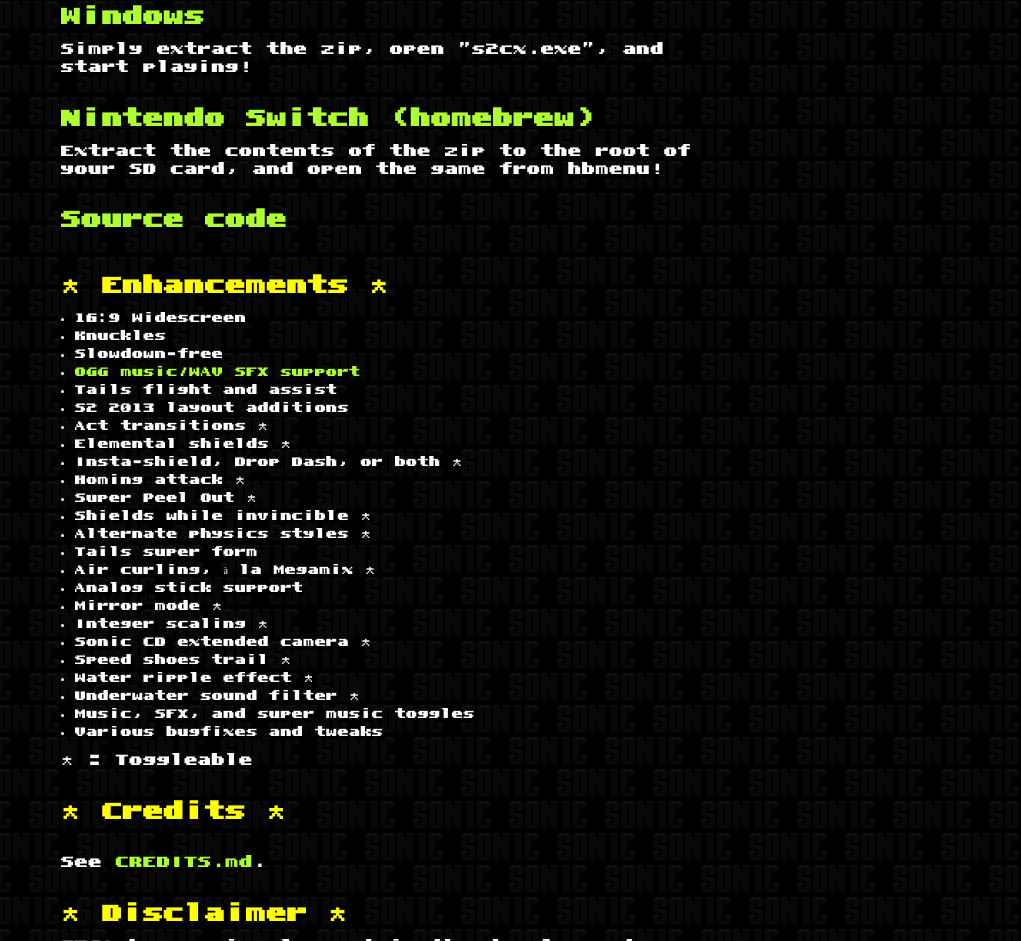
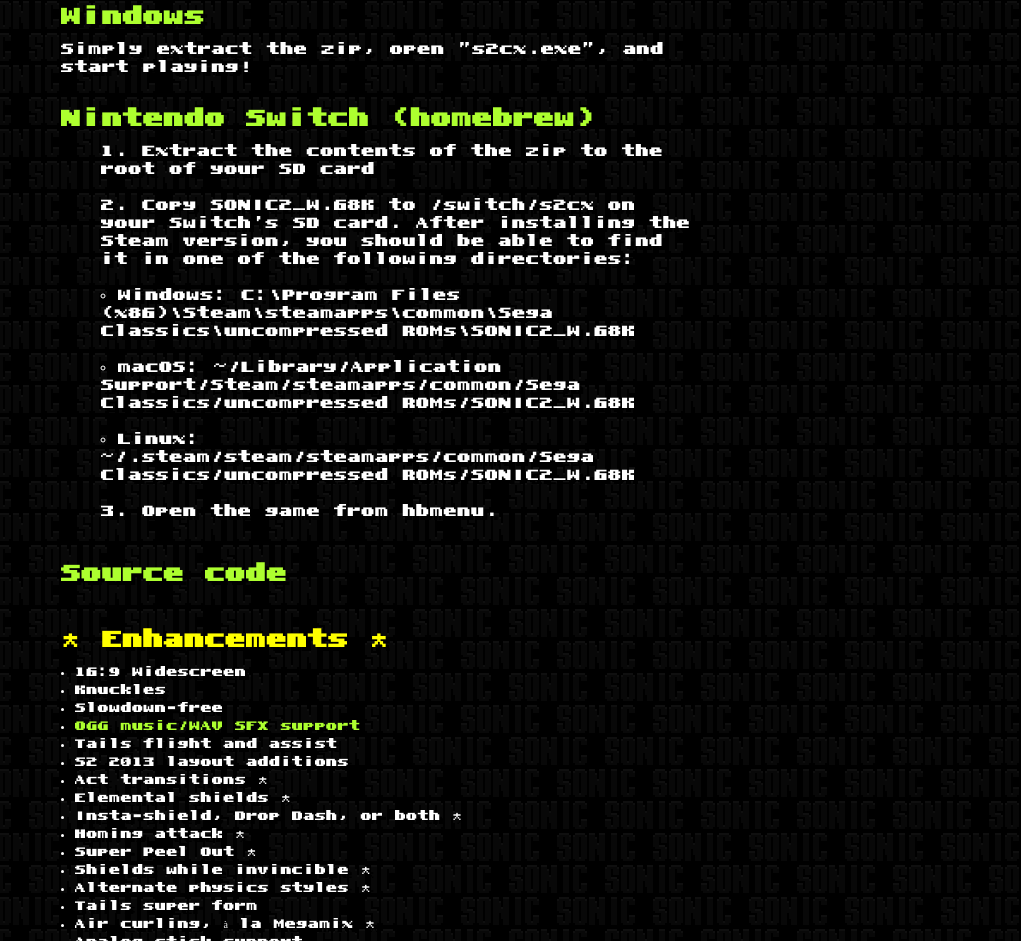
Before and after one commit to heyjoeway/s2cx, a plain HTML site: page index.html in a window 1280 px wide. Shown: the part 993-1934 px from the top of the page, without its empty margins (259-1280 px from the left). Drawn offline with Linux system fonts and the light colour scheme.

Commit message:
Switch instructions

```diff
--- a/index.html
+++ b/index.html
@@ -74,7 +74,16 @@
         Simply extract the zip, open "s2cx.exe", and start playing!<br>
         <br>
         <h2><a href="https://github.com/heyjoeway/s2cx/releases/latest/download/s2cx_switch.zip">Nintendo Switch (homebrew)</a></h2>
-        Extract the contents of the zip to the root of your SD card, and open the game from hbmenu!<br>
+        <ol>
+          <li>Extract the contents of the zip to the root of your SD card</li><br>
+          <li>Copy SONIC2_W.68K to /switch/s2cx on your Switch's SD card. After installing the Steam version, you should be able to find it in one of the following directories:</li><br>
+          <ul>
+            <li>Windows: C:\Program Files (x86)\Steam\steamapps\common\Sega Classics\uncompressed ROMs\SONIC2_W.68K</li><br>
+            <li>macOS: ~/Library/Application Support/Steam/steamapps/common/Sega Classics/uncompressed ROMs/SONIC2_W.68K</li><br>
+            <li>Linux: ~/.steam/steam/steamapps/common/Sega Classics/uncompressed ROMs/SONIC2_W.68K</li><br>
+          </ul>
+          <li>Open the game from hbmenu.</li>
+        </ol>
         <br>
         <h2><a href="https://github.com/heyjoeway/s2cx">Source code</a></h2>
         <br>
```
